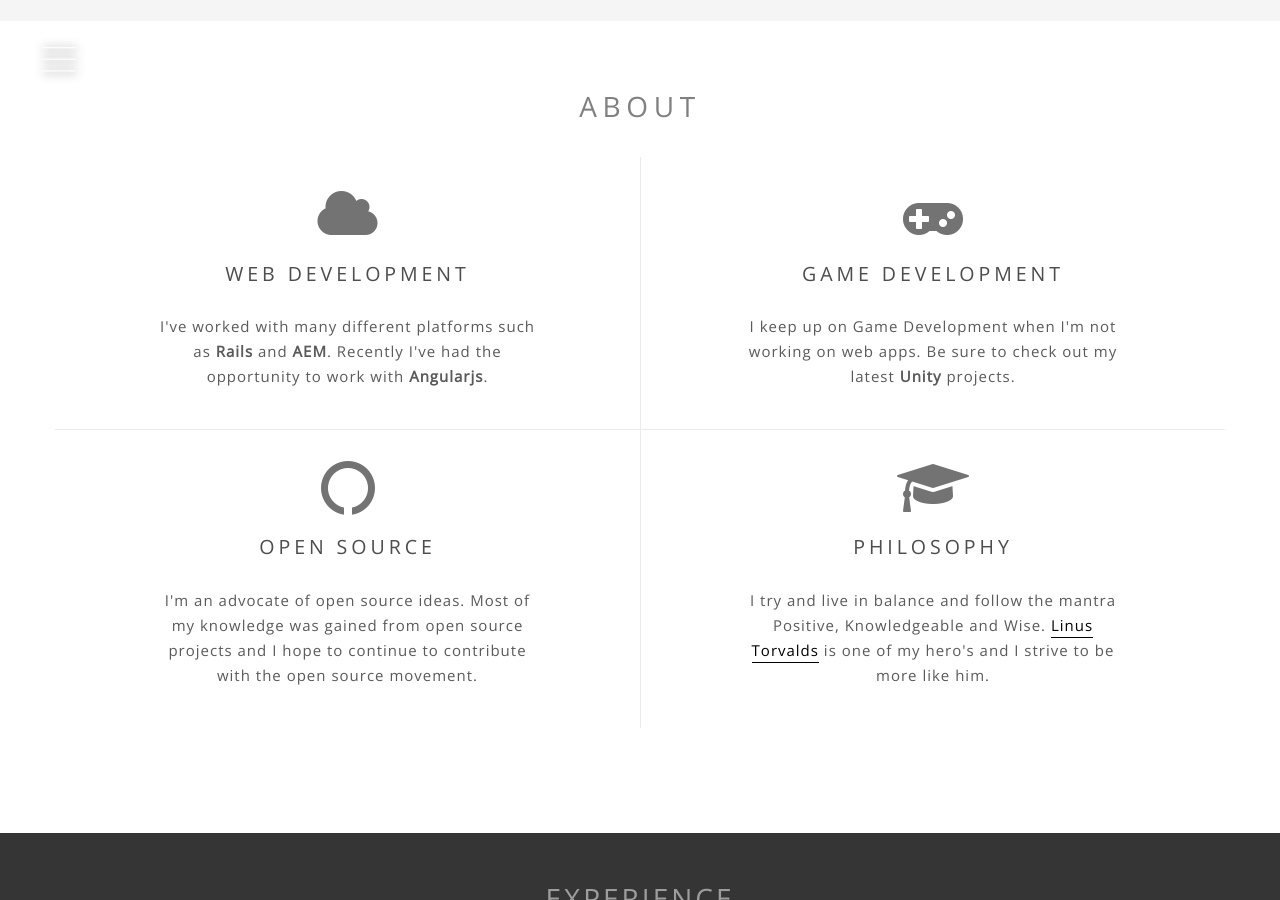
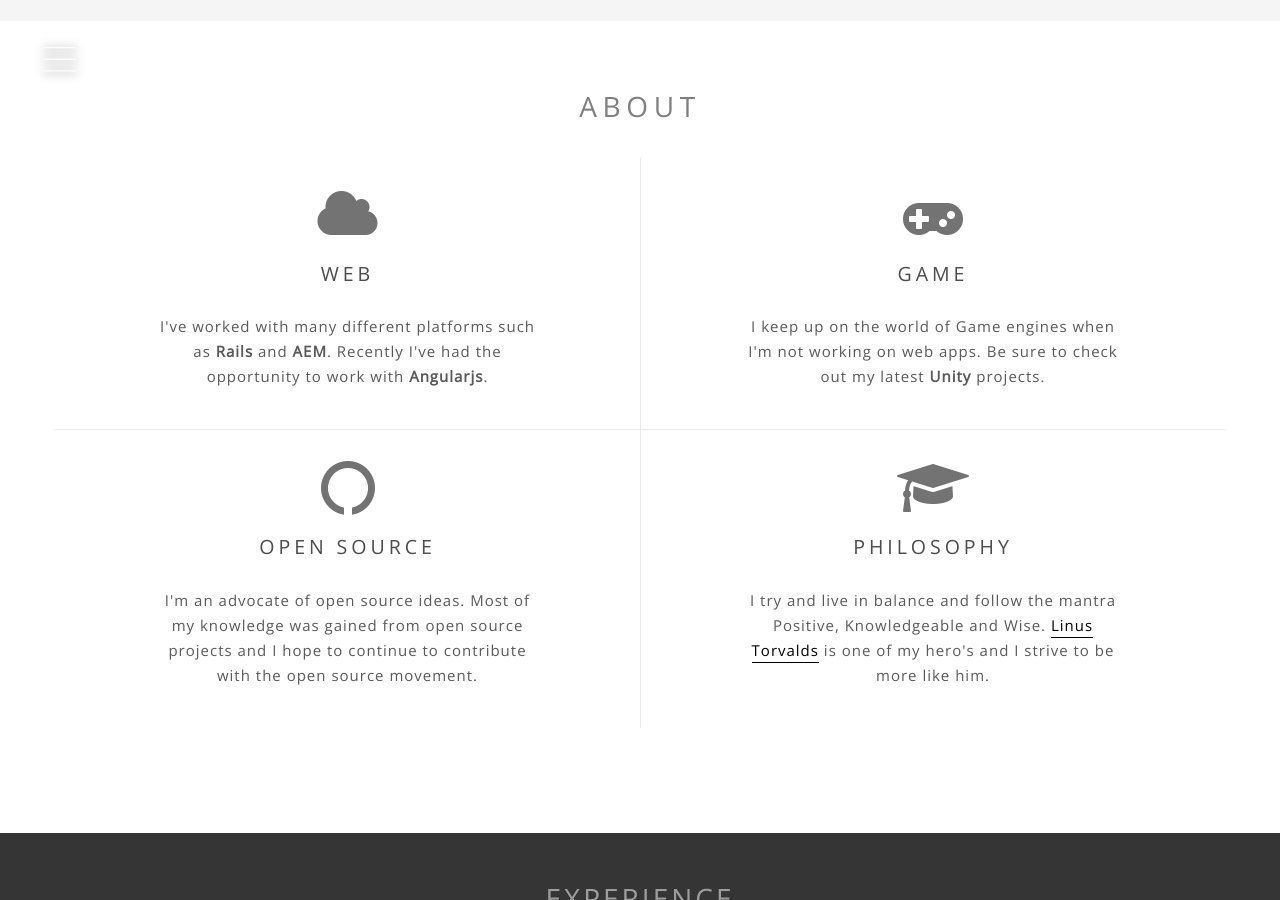
Before and after one commit to schoeffman/schoeftware, a Jekyll site: the page built from index.html, in a window 1280 px wide and 900 px high, scrolled down 1527 px. Built offline with Jekyll 4.4.1, drawn with Linux system fonts in a browser that asks for light colours; nearby versions of some CDN libraries.

Commit message:
Changes look of the 4 box section

```diff
--- a/_includes/home/about.html
+++ b/_includes/home/about.html
@@ -9,7 +9,7 @@
           <i class="fa fa-cloud"></i>
         </div>
 
-        <h3>Web Development</h3>
+        <h3>Web</h3>
 
 
 
@@ -28,12 +28,12 @@
           <i class="fa fa-gamepad"></i>
         </div>
 
-        <h3>Game Development</h1>
+        <h3>Game</h1>
 
 
 
         <p>
-          I keep up on Game Development when I'm not working on web apps. Be sure to check out my latest
+          I keep up on the world of Game engines when I'm not working on web apps. Be sure to check out my latest
           <span class="bold">Unity</span> projects.
         </p>
 
```
